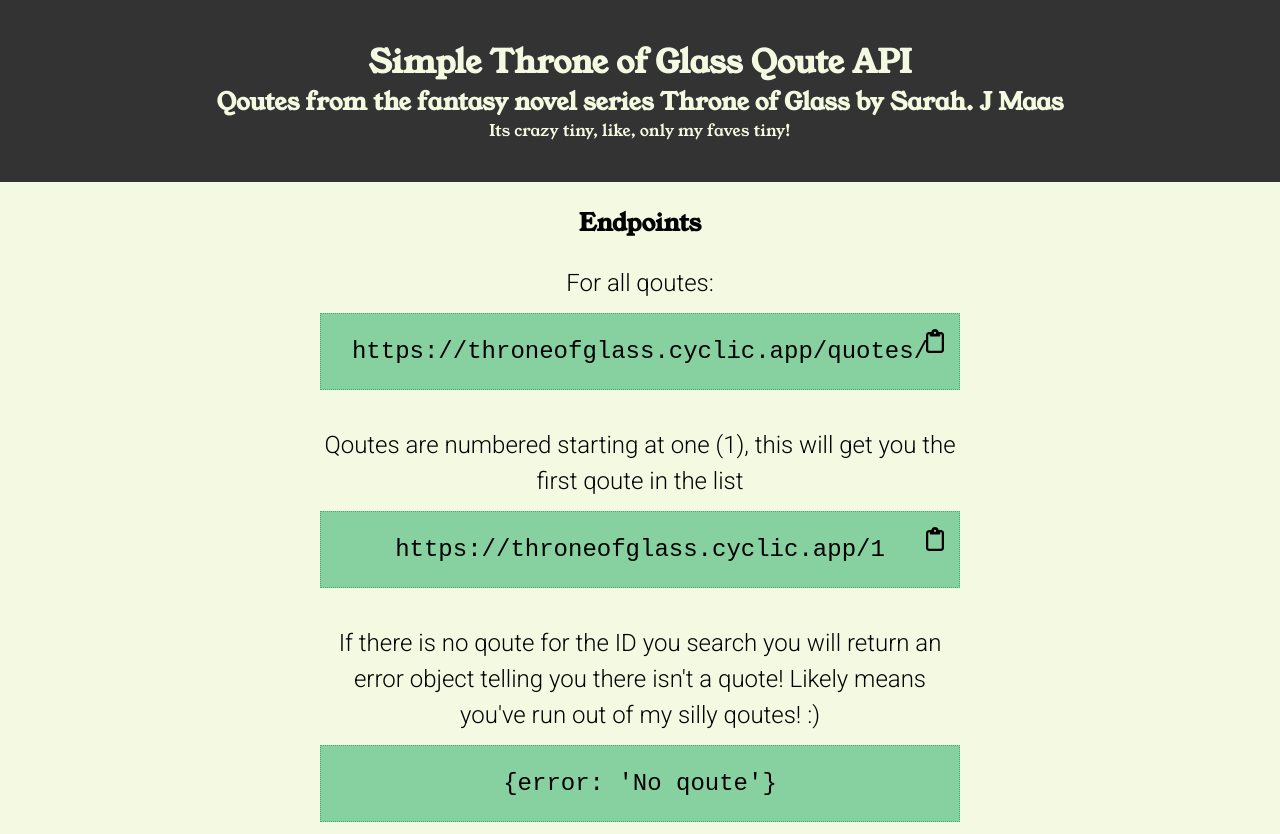
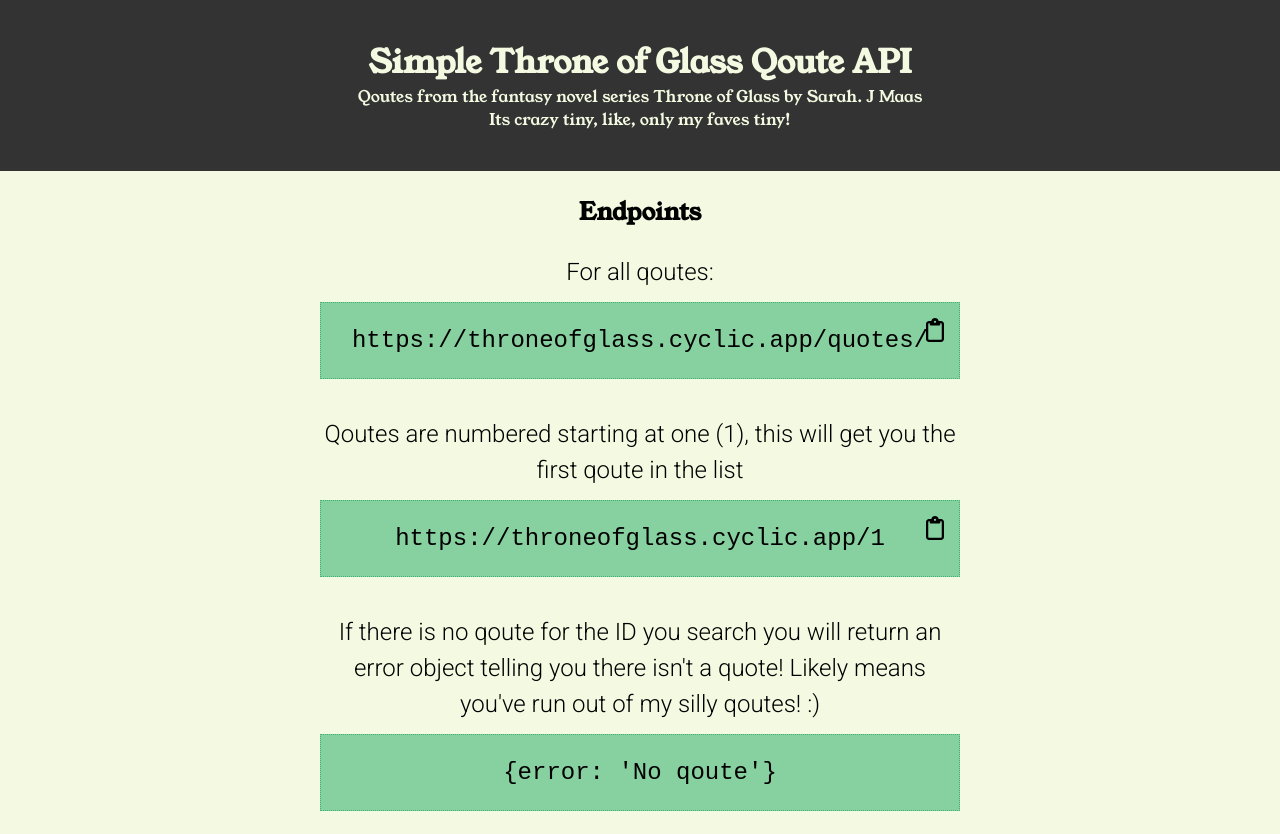
Before and after one commit to ofthewildfire/throne-of-glass-mini-qoutes-api, a website: page index.html in a window 1280 px wide. Drawn offline with Linux system fonts and the light colour scheme.

Commit message:
removed h2 too large and why do i need a heading

```diff
--- a/index.html
+++ b/index.html
@@ -17,7 +17,7 @@
 
    <header>
       <h1>Simple Throne of Glass Qoute API</h1>
-      <h2>Qoutes from the fantasy novel series Throne of Glass by Sarah. J Maas </h2>
+      <span>Qoutes from the fantasy novel series Throne of Glass by Sarah. J Maas </span>
       <p>Its crazy tiny, like, only my faves tiny!</p>
    </header>
 
```
